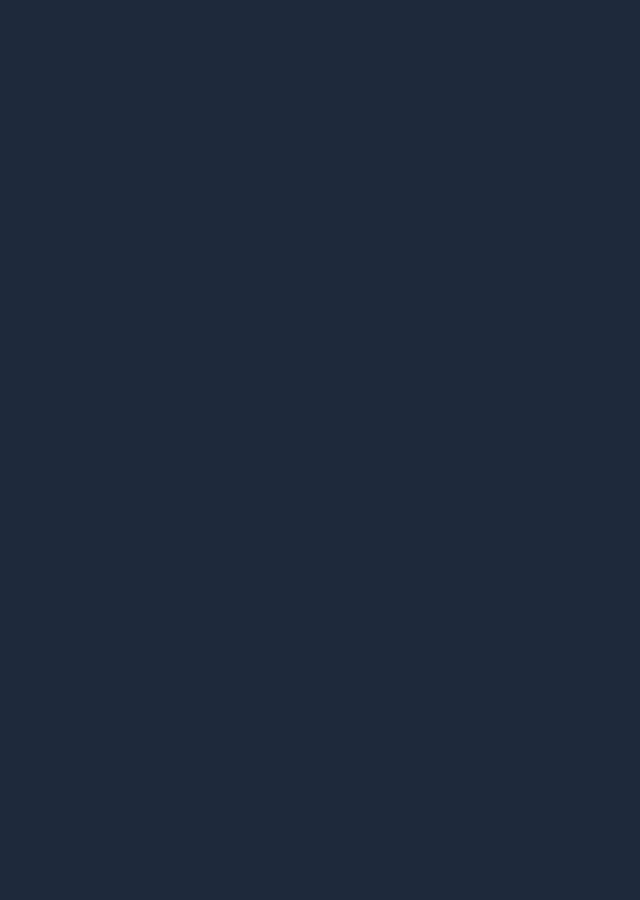
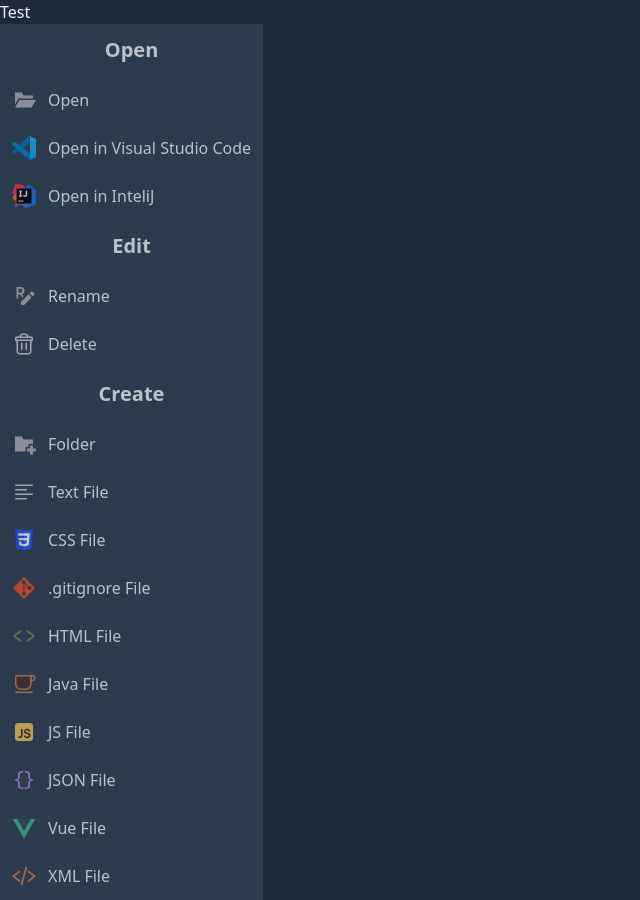
Before and after one commit to zManuu/browser, a Vue app: page /test/contextmenu/directory in a window 1280 px wide. Before the commit this address had no page. Shown: the whole page, without its empty margins (0-640 px from the left). Before the commit the page ends 800 px from the top, so only its background shows below. Built offline with nearby package versions, Linux system fonts and the light colour scheme.

Commit message:
contextmenu: other mapping of item to category

```diff
--- a/src/renderer/src/components/ContextMenuComponent.vue
+++ b/src/renderer/src/components/ContextMenuComponent.vue
@@ -1,15 +1,16 @@
 <template>
   <div class="flex flex-col w-max select-none opacity-75 hover:opacity-100 bg-slate-700">
-    <div v-for="(item, index) in getMenuItems" :key="index">
+    <div v-for="(itemCategory, itemCategoryIndex) in menuItems.keys()" :key="itemCategoryIndex">
+      <h1 class="my-3 font-semibold text-xl text-center">{{ itemCategory }}</h1>
       <div
-        v-if="typeof item === 'object'"
+        v-for="(item, itemIndex) in menuItems.get(itemCategory)"
+        :key="itemIndex"
         class="cursor-pointer hover:bg-slate-600 p-3 flex items-center justify-start space-x-3"
         @click="item.onClick"
       >
         <img v-if="item.icon" :src="item.icon" class="w-[1.5rem]" />
         <h1>{{ item.name }}</h1>
       </div>
-      <h1 v-else class="my-3 font-semibold text-xl text-center">{{ item }}</h1>
     </div>
   </div>
 </template>
@@ -24,8 +25,6 @@ interface IMenuItem {
   onClick?: () => void
 }
 
-type MenuItem = IMenuItem | string
-
 export default defineComponent({
   props: {
     fsEntry: {
@@ -34,82 +33,42 @@ export default defineComponent({
     }
   },
   computed: {
-    getMenuItems() {
-      const items: MenuItem[] = [
-        'Open',
-        {
-          name: 'Open',
-          icon: icons.open
-        },
-        {
-          name: 'Open in Visual Studio Code',
-          icon: icons.vsc
-        },
-        {
-          name: 'Open in InteliJ',
-          icon: icons.intelij
-        },
-        'Edit',
-        {
-          name: 'Rename',
-          icon: icons.rename
-        },
-        {
-          name: 'Delete',
-          icon: icons.deletee
-        },
-        'Create',
-        {
-          name: 'Folder',
-          icon: icons.create_directory
-        },
-        {
-          name: 'Text File',
-          icon: icons.file_txt
-        },
-        {
-          name: 'CSS File',
-          icon: icons.file_css
-        },
-        {
-          name: '.gitignore File',
-          icon: icons.file_gitignore
-        },
-        {
-          name: 'HTML File',
-          icon: icons.file_html
-        },
-        {
-          name: 'Java File',
-          icon: icons.file_java
-        },
-        {
-          name: 'JS File',
-          icon: icons.file_javaScript
-        },
-        {
-          name: 'JSON File',
-          icon: icons.file_json
-        },
-        {
-          name: 'Vue File',
-          icon: icons.file_vue
-        },
-        {
-          name: 'XML File',
-          icon: icons.file_xml
-        }
-      ]
+    menuItems() {
+      const itemMap = new Map<string, IMenuItem[]>()
+
+      itemMap.set('Open', [
+        { name: 'Open', icon: icons.open },
+        { name: 'Open in Visual Studio Code', icon: icons.vsc },
+        { name: 'Open in InteliJ', icon: icons.intelij }
+      ])
+
+      itemMap.set('Edit', [
+        { name: 'Rename', icon: icons.rename },
+        { name: 'Delete', icon: icons.deletee }
+      ])
 
       switch (this.fsEntry.type) {
         case 'directory':
+          itemMap.set('Create', [
+            { name: 'Folder', icon: icons.create_directory },
+            { name: 'Text File', icon: icons.file_txt },
+            { name: 'CSS File', icon: icons.file_css },
+            { name: '.gitignore File', icon: icons.file_gitignore },
+            { name: 'HTML File', icon: icons.file_html },
+            { name: 'Java File', icon: icons.file_java },
+            { name: 'JS File', icon: icons.file_javaScript },
+            { name: 'JSON File', icon: icons.file_json },
+            { name: 'Vue File', icon: icons.file_vue },
+            { name: 'XML File', icon: icons.file_xml }
+          ])
           break
         case 'file':
           break
       }
 
-      return items
+      return itemMap
     }
-  }
+  },
+  methods: {}
 })
 </script>
--- /dev/null
+++ b/src/renderer/src/views/ContextMenuDirectoryTestView.vue
@@ -0,0 +1,18 @@
+<template>
+  <h1>Test</h1>
+  <ContextMenuComponent :fs-entry="testDirectory" />
+</template>
+<script lang="ts">
+import ContextMenuComponent from '@renderer/components/ContextMenuComponent.vue'
+import { testDirectory } from '@shared/testData'
+import { defineComponent } from 'vue'
+
+export default defineComponent({
+  components: { ContextMenuComponent },
+  data() {
+    return {
+      testDirectory: testDirectory
+    }
+  }
+})
+</script>
--- a/src/renderer/src/views/TestView.vue
+++ b/src/renderer/src/views/ContextMenuFileTestView.vue
@@ -4,15 +4,14 @@
 </template>
 <script lang="ts">
 import ContextMenuComponent from '@renderer/components/ContextMenuComponent.vue'
-import { testDirectory, testFile } from '@shared/testData'
+import { testFile } from '@shared/testData'
 import { defineComponent } from 'vue'
 
 export default defineComponent({
   components: { ContextMenuComponent },
   data() {
     return {
-      testFile: testFile,
-      testDirectory: testDirectory
+      testFile: testFile
     }
   }
 })
--- a/src/renderer/src/views/HomeView.vue
+++ b/src/renderer/src/views/HomeView.vue
@@ -2,5 +2,9 @@
   <h1>Welcome!</h1>
   <router-link to="/browse/C:\\">Click to browse</router-link>
   <br />
-  <router-link to="/test">Click to test</router-link>
+  <router-link to="/test/contextmenu/file">Click to test contextmenu with a file</router-link>
+  <br />
+  <router-link to="/test/contextmenu/directory"
+    >Click to test contextmenu with a directory</router-link
+  >
 </template>
```
Also changed, not shown: src/renderer/src/router.ts (+6 -2 lines).
